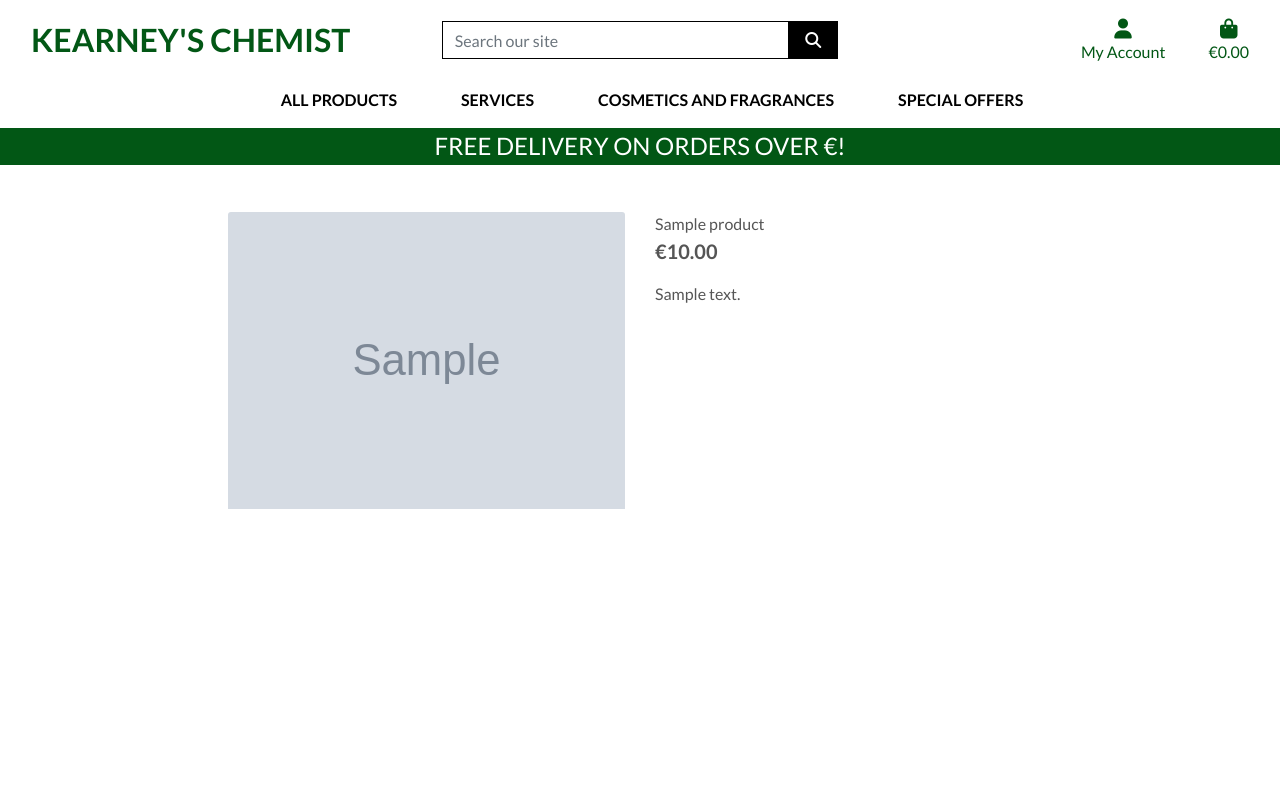
After one commit to CliveC99/kearneys, a Django app: page /products/1 in a window 1280 px wide. The commit adds this page. Run offline with Django 3.2, Linux system fonts and the light colour scheme; tables that the repository leaves empty hold one stand-in row (values such as "Sample post"); grey boxes marked "Sample" are stand-in pictures; some libraries are stand-ins or nearby versions.

Commit message:
Added product details

```diff
--- a/home/templates/home/index.html
+++ b/home/templates/home/index.html
@@ -18,7 +18,7 @@
                 </h1>
                 <div class="my-5">
                     <h4>
-                        <a href="" class="shop-now-button btn btn-lg rounded-0 text-uppercase py-3 text-white">Shop Now</a>
+                        <a href="{% url 'products' %}" class="shop-now-button btn btn-lg rounded-0 text-uppercase py-3 text-white">Shop Now</a>
                     </h4>
                 </div>
             </div>
--- /dev/null
+++ b/products/templates/products/product_detail.html
@@ -0,0 +1,38 @@
+{% extends "base.html" %}
+{% load static %}
+
+{% block page_header %}
+    <div class="container header-container">
+        <div class="row">
+            <div class="col"></div>
+        </div>
+    </div>
+{% endblock %}
+
+{% block content %}
+    <div class="overlay"></div>
+    <div class="container-fluid">
+        <div class="row">
+            <div class="col-12 col-md-6 col-lg-4 offset-lg-2">
+                <div class="image-container my-5">
+                    {% if product.image %}
+                        <a href="{{ product.image.url }}" target="_blank">
+                            <img class="card-img-top img-fluid" src="{{ product.image.url }}" alt="{{ product.name }}">
+                        </a>
+                        {% else %}
+                        <a href="">
+                            <img class="card-img-top img-fluid" src="{{ MEDIA_URL }}noimage.png" alt="{{ product.name }}">
+                        </a>
+                    {% endif %}
+                </div>
+            </div>
+            <div class="col-12 col-md-6 col-lg-4">
+                <div class="product-details-container mb-5 mt-md-5">
+                    <p class="mb-0">{{ product.name }}</p>
+                    <p class="lead mb-0 text-left font-weight-bold">€{{ product.price }}</p>
+                    <p class="mt-3">{{ product.description }}</p>
+                </div>
+            </div>
+        </div>
+    </div>
+{% endblock %}
--- a/products/templates/products/products.html
+++ b/products/templates/products/products.html
@@ -26,11 +26,11 @@
                         <div class="col-sm-6 col-md-6 col-lg-4 col-xl-3">
                             <div class="card h-100 border-0">
                                 {% if product.image %}
-                                <a href="">
+                                <a href="{% url 'product_detail' product.id %}">
                                     <img class="card-img-top img-fluid" src="{{ product.image.url }}" alt="{{ product.name }}">
                                 </a>
                                 {% else %}
-                                <a href="">
+                                <a href="{% url 'product_detail' product.id %}">
                                     <img class="card-img-top img-fluid" src="{{ MEDIA_URL }}noimage.png" alt="{{ product.name }}">
                                 </a>
                                 {% endif %}
--- a/products/urls.py
+++ b/products/urls.py
@@ -3,4 +3,5 @@ from . import views
 
 urlpatterns = [
     path('', views.all_products, name='products'),
+    path('<product_id>', views.product_detail, name='product_detail'),
 ]
--- a/products/views.py
+++ b/products/views.py
@@ -1,4 +1,4 @@
-from django.shortcuts import render
+from django.shortcuts import render, get_object_or_404
 from .models import Product
 
 def all_products(request):
@@ -11,3 +11,15 @@ def all_products(request):
     }
 
     return render(request, 'products/products.html', context)
+
+
+def product_detail(request, product_id):
+    """ A view to show individual products details """
+
+    product = get_object_or_404(Product, pk=product_id)
+
+    context = {
+        'product': product,
+    }
+
+    return render(request, 'products/product_detail.html', context)
--- a/static/css/base.css
+++ b/static/css/base.css
@@ -98,3 +98,14 @@ body {
         padding-top: 164px;
     }
 }
+
+/* pad the top a bit when navbar is collapsed on mobile */
+@media (max-width: 991px) {
+    .header-container {
+        padding-top: 116px;
+    }
+
+    body {
+        height: calc(100vh - 116px);
+    }
+}
--- a/templates/includes/main-nav.html
+++ b/templates/includes/main-nav.html
@@ -8,7 +8,7 @@
                 <a href="" class="dropdown-item">By Price</a>
                 <a href="" class="dropdown-item ">By Rating</a>
                 <a href="" class="dropdown-item ">By Category</a>
-                <a href="" class="dropdown-item">All Products</a>
+                <a href="{% url 'products' %}" class="dropdown-item">All Products</a>
             </div>
         </li>
 
```
